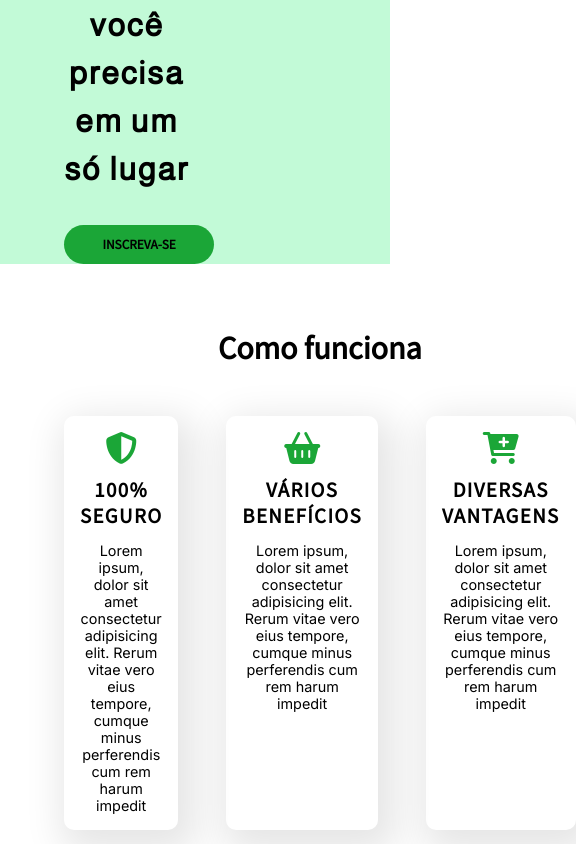
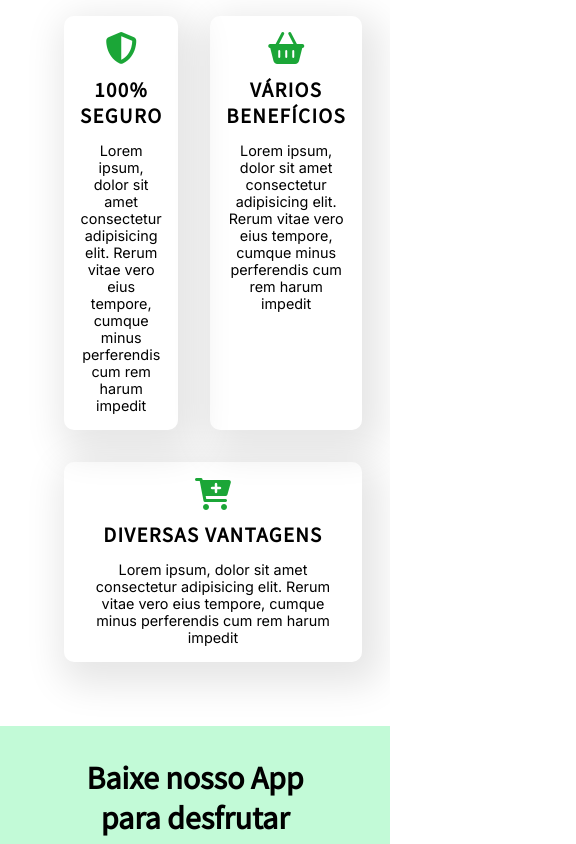
Before and after one commit to Soaressluiss/Paypay, a plain HTML site: page index.html in a window 390 px wide. Shown: the part 493-1337 px from the top of the page, 576 px wide, since content can reach past the window. Drawn offline with Linux system fonts and the light colour scheme; a web font is replaced by a local one.

Commit message:
:iphone: added responsiveness for tablets

```diff
--- /dev/null
+++ b/assets/sass/partials/_breakpoints.sass
@@ -0,0 +1,8 @@
+$widthTablet: 835px
+$widthMobile: 426px
+
+// media queries para Tablets
+
+@mixin tablet
+    @media screen and (max-width: $widthTablet)
+        @content
--- a/assets/sass/partials/layout/_header.sass
+++ b/assets/sass/partials/layout/_header.sass
@@ -1,5 +1,6 @@
 @import ../mixins
 @import ../variables
+@import ../breakpoints
 
 .header
     width: 100%
@@ -30,3 +31,5 @@
     a >img
         width: 100%
         height: 100%
+        @include tablet
+            width: 90%
--- a/assets/sass/partials/layout/sections/_section-app.sass
+++ b/assets/sass/partials/layout/sections/_section-app.sass
@@ -1,5 +1,6 @@
 @import ../../mixins
 @import ../../variables
+@import ../../breakpoints
 
 .container-app
     @include flexCenter
@@ -11,6 +12,8 @@
         flex-direction: column
         align-items: flex-start
         gap: 1.5rem
+        @include tablet /* breakpoint */
+            align-items: center
         .app-storeDownloads >img
             width: 100%
             height: 100%
@@ -22,6 +25,8 @@
     .appBoyimg
         width: 30%
         height: 100%
+        @include tablet /* breakpoint */
+            display: none
     a>img
         width: 174px
         height: 60px
--- a/assets/sass/partials/layout/sections/_section-banner.sass
+++ b/assets/sass/partials/layout/sections/_section-banner.sass
@@ -1,5 +1,6 @@
 @import ../../mixins
 @import ../../variables
+@import ../../breakpoints
 
 .container-main
     width: 100%
@@ -13,15 +14,24 @@
             flex-direction: column
             align-items: flex-start
             gap: 2rem
+            @include tablet /* breakpoint */
+                align-items: center
+                gap: 1rem
             .banner-title
                 @include fontDefault(2rem, bold,  $font-primary)
                 letter-spacing: 2px
                 line-height: 1.5
                 width: 80%
+                @include tablet  /* breakpoint */
+                    font-size: 1.3rem
+
                 .banner-Paypay
                     color: $color-fourth
                     @include fontDefault(2.4rem, bold,  $font-PayPay)
                     letter-spacing: normal
+                    @include tablet  /* breakpoint */
+                    font-size: 1.4rem
+
             .banner-btn
                 background-color: $color-primary
                 border: none
@@ -30,6 +40,9 @@
                 font-family: $font-secondary
                 text-transform: uppercase
                 font-weight: bold
+                @include tablet  /* breakpont */
+                    padding: .6rem 1.1rem
+
                 &:hover
                     background-color: $color-tertiary
                     cursor: pointer
--- a/assets/sass/partials/layout/sections/_section-functionalities.sass
+++ b/assets/sass/partials/layout/sections/_section-functionalities.sass
@@ -1,5 +1,6 @@
 @import ../../mixins
 @import ../../variables
+@import ../../breakpoints
 
 .container-functionalities
     display: grid
@@ -7,6 +8,9 @@
     justify-items: center
     padding: 4rem
     gap: 3rem
+    @include tablet /* breakpoint */
+        grid-template-areas: 'a a''b c''d d'
+        gap: 2rem
     .functionality-Title
         @include fontDefault(2rem, bold, $font-secondary)
         grid-area: a
--- a/assets/sass/partials/layout/sections/_section-plans.sass
+++ b/assets/sass/partials/layout/sections/_section-plans.sass
@@ -1,5 +1,6 @@
 @import ../../mixins
 @import ../../variables
+@import ../../breakpoints
 
 .container-plans
     @include flexCenter
@@ -15,12 +16,19 @@
     .plans-msg
         @include fontDefault(1rem, 400, $font-tertiary)
         max-width: 50%
+        @include tablet /* breakpoint */
+            max-width: 80%
 
 .plans-wrapper
     @include flexCenter
     padding: 2rem
     gap: 1.5rem
     margin: 2rem 0
+    @include tablet /* breakpoints */
+        flex-direction: column
+        width: 85%
+        margin: 0
+        gap: 2rem
 
     .plans
         @extend %FlexCenterColumn
@@ -30,6 +38,8 @@
         box-shadow: 8px 12px 37px 11px rgba(0,0,0,0.1)
         padding: 1rem
         border-radius: 10px
+        @include tablet /* breakpoint */
+            gap: 1.3rem
         .plans-title
             @include fontDefault(1.5rem, bold, $font-secondary)
             letter-spacing: 1px
@@ -49,6 +59,8 @@
             font-family: $font-secondary
             text-transform: uppercase
             font-weight: bold
+            @include tablet /* breakpoint */
+                padding: 0.7rem 2.4rem
             &:hover
                 background-color: $color-tertiary
                 transition: all 1s ease
@@ -56,6 +68,8 @@
 
 #plansGold
     background-color: $color-fourth
+    @include tablet /* breakpoint */
+        order: -1
     > .plans-title
         color: white
     > .fa-medal
```
Also changed, not shown: assets/css/styles.css, 1 other file.
